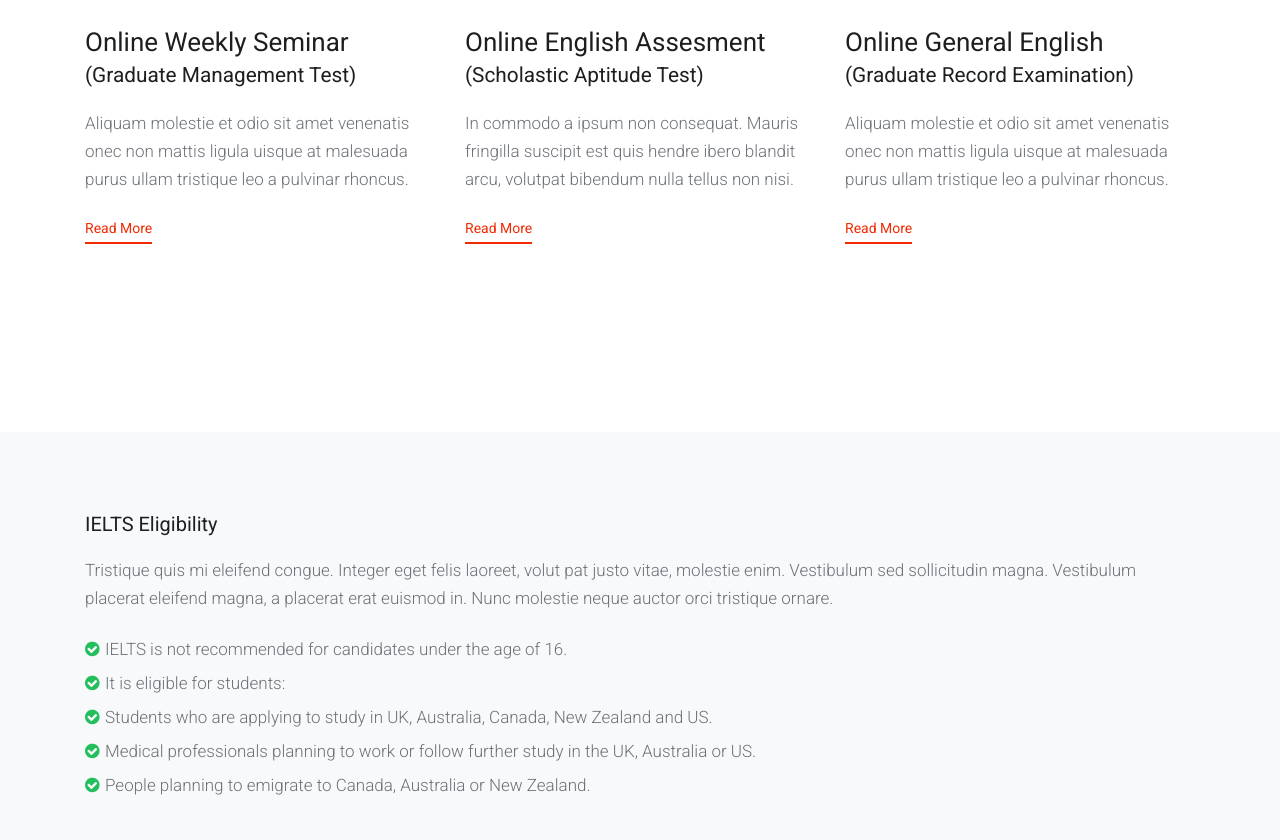
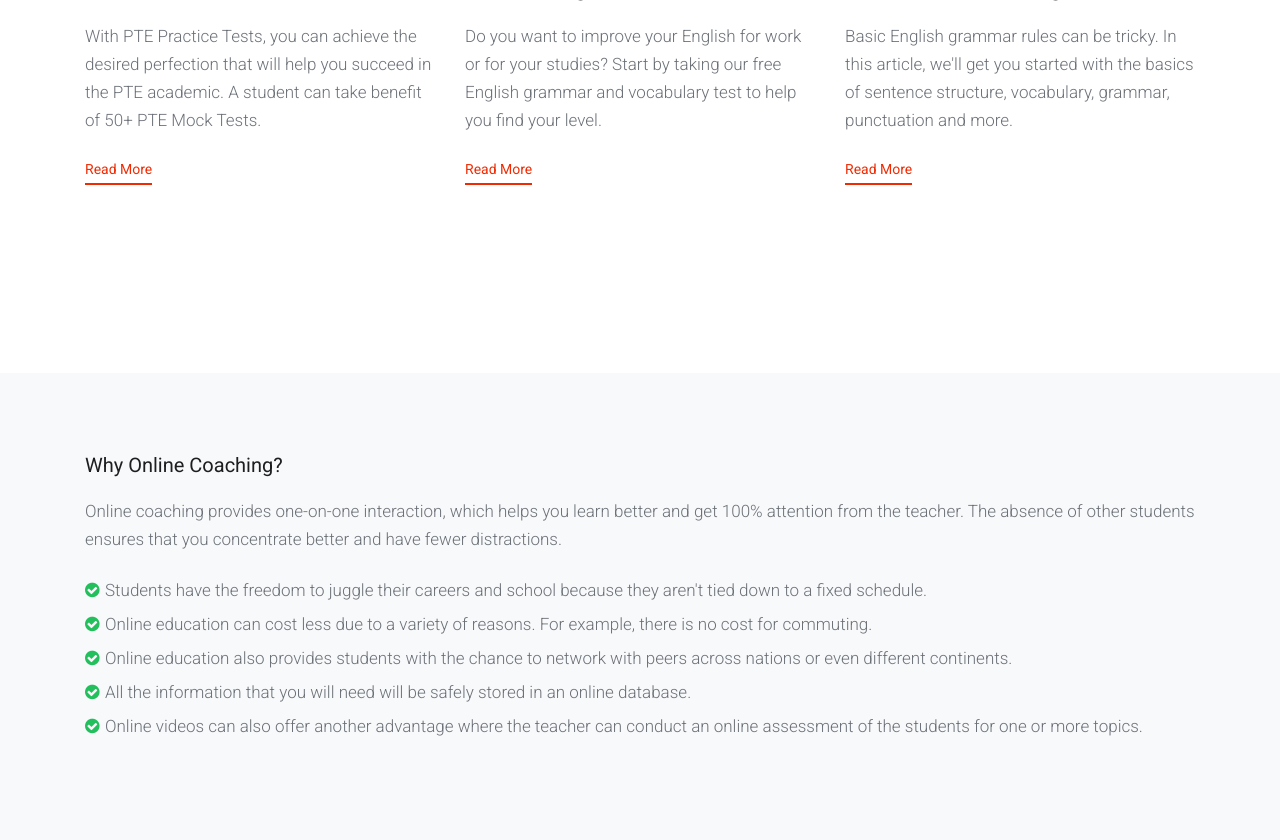
Before and after one commit to gu9/webapp_pte, a Flask app: page /onlineclasses in a window 1280 px wide. Shown: the part 1432-2272 px from the top of the page. Run offline with Flask 2, Linux system fonts and the light colour scheme; some libraries are stand-ins or nearby versions.

Commit message:
online classes page designed

```diff
--- a/application/templates/online-classes.html
+++ b/application/templates/online-classes.html
@@ -1,11 +1,10 @@
 {% extends "layout.html" %}
 {% block content %}
-    <div class="page-header">
+    <div class="page-header onlineeducation">
         <div class="container">
             <div class="row">
                 <div class="col-xl-6 col-lg-6 col-md-12 col-sm-12 col-12">
-                    <h1 class="page-title">Visa Coaching List Page</h1>
-                    <p class="page-description">Making an excellent website header design is very important. Page header is an excellent way to deliver a message. Make the website header active.</p>
+                    <h1 class="page-title">Online Classes</h1>
                 </div>
             </div>
         </div>
@@ -18,7 +17,7 @@
                     <nav aria-label="breadcrumb">
                         <ol class="breadcrumb">
                             <li class="breadcrumb-item"><a href="#">Home</a></li>
-                            <li class="breadcrumb-item active" aria-current="page">Visa Coaching List Page</li>
+                            <li class="breadcrumb-item active" aria-current="page">Online Classes</li>
                         </ol>
                     </nav>
                 </div>
@@ -26,6 +25,7 @@
         </div>
     </div>
     <!-- /.page breadcrumb -->
+
     <div class="content">
         <div class="container">
             <div class="row">
@@ -33,11 +33,11 @@
                     <div class="coaching-card">
                         <!-- coaching card -->
                         <div class="coaching-card-img zoomimg">
-                            <a href="#"><img src="static/images/coaching-img-1.jpg" alt="" class="img-fluid"></a>
+                            <a href="#"><img src="static/images/ielts3.jpg" width="500" height="500"  alt="" class="img-fluid"></a>
                         </div>
                         <div class="coaching-card-body">
                             <h2 class="coaching-card-title"><a href="#" class="title">Online IELTS Coaching</a></h2>
-                            <p>Quisque pellentesque eleifend arcu, eget consequ a pharetra rabiturbh est malesuada metus, ut hendrerit libero tellus sed diam.</p>
+                            <p>You’ll receive advice on each part of the test from our video tutor and a team of experienced IELTS educators. You can also share your experiences with other learners.</p>
                             <a href="#" class="btn-link-primary">Read More</a>
                         </div>
                     </div>
@@ -47,11 +47,11 @@
                     <div class="coaching-card">
                         <!-- coaching card -->
                         <div class="coaching-card-img zoomimg">
-                            <a href="#"><img src="static/images/coaching-img-2.jpg" alt="" class="img-fluid"></a>
+                            <a href="#"><img src="static/images/pte22.jpg" width="500" height="500" class="img-fluid"></a>
                         </div>
                         <div class="coaching-card-body">
                             <h2 class="coaching-card-title"><a href="#" class="title">Online PTE Coaching</a></h2>
-                            <p>Nunc vitae maximus felis, at eleifend risus. Mauris mollis elit eros, nec hendrerit metus posuere vitae anterdum mauris euismod in.</p>
+                            <p>Get one-on-one attention. Receive guidance, personalized tips and solutions. Boost your PTE Score with expert feedback related to your performance.</p>
                             <a href="#" class="btn-link-primary">Read More</a>
                         </div>
                     </div>
@@ -61,11 +61,11 @@
                     <div class="coaching-card">
                         <!-- coaching card -->
                         <div class="coaching-card-img zoomimg">
-                            <a href="#"><img src="static/images/coaching-img-3.jpg" alt="" class="img-fluid"></a>
+                            <a href="#"><img src="static/images/sp.jpg" width="500" height="500" alt="" class="img-fluid"></a>
                         </div>
                         <div class="coaching-card-body">
                             <h2 class="coaching-card-title"><a href="#" class="title">Online English Speaking</a></h2>
-                            <p>In pretium fermentum elit vulputate suscipit. In quis viverra nibh, non pretium nisi. Suspendisse et pretium tortor. </p>
+                            <p>Improve your knowledge of the English language and pronunciation and practice your speaking and vocabulary with our video lessons. </p>
                             <a href="#" class="btn-link-primary">Read More</a>
                         </div>
                     </div>
@@ -75,11 +75,11 @@
                     <div class="coaching-card">
                         <!-- coaching card -->
                         <div class="coaching-card-img zoomimg">
-                            <a href="#"><img src="static/images/coaching-img-4.jpg" alt="" class="img-fluid"></a>
+                            <a href="#"><img src="static/images/moke.jpg" width="500" height="500" class="img-fluid"></a>
                         </div>
                         <div class="coaching-card-body">
-                            <h2 class="coaching-card-title"><a href="#" class="title">Online Weekly Seminar <small> (Graduate Management Test)</small></a></h2>
-                            <p>Aliquam molestie et odio sit amet venenatis onec non mattis ligula uisque at malesuada purus ullam tristique leo a pulvinar rhoncus. </p>
+                            <h2 class="coaching-card-title"><a href="#" class="title">Online Mock Test <small> (Weekly Test)</small></a></h2>
+                            <p> With PTE Practice Tests, you can achieve the desired perfection that will help you succeed in the PTE academic. A student can take benefit of 50+ PTE Mock Tests. </p>
                             <a href="#" class="btn-link-primary">Read More</a>
                         </div>
                     </div>
@@ -89,11 +89,11 @@
                     <div class="coaching-card">
                         <!-- coaching card -->
                         <div class="coaching-card-img zoomimg">
-                            <a href="#"><img src="static/images/coaching-img-5.jpg" alt="" class="img-fluid"></a>
+                            <a href="#"><img src="static/images/ea.jpg" width="500" height="500" alt="" class="img-fluid"></a>
                         </div>
                         <div class="coaching-card-body">
-                            <h2 class="coaching-card-title"><a href="#" class="title">Online English Assesment <small> (Scholastic Aptitude Test)</small></a></h2>
-                            <p>In commodo a ipsum non consequat. Mauris fringilla suscipit est quis hendre ibero blandit arcu, volutpat bibendum nulla tellus non nisi. </p>
+                            <h2 class="coaching-card-title"><a href="#" class="title">Online English Assessment </a></h2>
+                            <p>Do you want to improve your English for work or for your studies? Start by taking our free English grammar and vocabulary test to help you find your level. </p>
                             <a href="#" class="btn-link-primary">Read More</a>
                         </div>
                     </div>
@@ -103,11 +103,11 @@
                     <div class="coaching-card">
                         <!-- coaching card -->
                         <div class="coaching-card-img zoomimg">
-                            <a href="#"><img src="static/images/coaching-img-6.jpg" alt="" class="img-fluid"></a>
+                            <a href="#"><img src="static/images/ge.jpg" width="500" height="500" alt="" class="img-fluid"></a>
                         </div>
                         <div class="coaching-card-body">
-                            <h2 class="coaching-card-title"><a href="#" class="title">Online General English <small>  (Graduate Record Examination)</small></a></h2>
-                            <p>Aliquam molestie et odio sit amet venenatis onec non mattis ligula uisque at malesuada purus ullam tristique leo a pulvinar rhoncus. </p>
+                            <h2 class="coaching-card-title"><a href="#" class="title">Online General English </a></h2>
+                            <p>Basic English grammar rules can be tricky. In this article, we'll get you started with the basics of sentence structure, vocabulary, grammar, punctuation and more. </p>
                             <a href="#" class="btn-link-primary">Read More</a>
                         </div>
                     </div>
@@ -121,28 +121,28 @@
             <div class="container">
                 <div class="row">
                     <div class="col-xl-12 col-lg-12 col-md-12 col-sm-12 col-12">
-                        <h3>IELTS Eligibility</h3>
-                        <p>Tristique quis mi eleifend congue. Integer eget felis laoreet, volut pat justo vitae, molestie enim. Vestibulum sed sollicitudin magna. Vestibulum placerat eleifend magna, a placerat erat euismod in. Nunc molestie neque auctor orci tristique ornare.</p>
+                        <h3>Why Online Coaching?</h3>
+                        <p>Online coaching provides one-on-one interaction, which helps you learn better and get 100% attention from the teacher. The absence of other students ensures that you concentrate better and have fewer distractions.</p>
                         <ul class="listnone check-circle">
-                            <li>IELTS is not recommended for candidates under the age of 16.</li>
-                            <li>It is eligible for students:</li>
-                            <li>Students who are applying to study in UK, Australia, Canada, New Zealand and US.</li>
-                            <li>Medical professionals planning to work or follow further study in the UK, Australia or US.</li>
-                            <li>People planning to emigrate to Canada, Australia or New Zealand.</li>
+                            <li>Students have the freedom to juggle their careers and school because they aren't tied down to a fixed schedule.</li>
+                            <li>Online education can cost less due to a variety of reasons. For example, there is no cost for commuting.</li>
+                            <li>Online education also provides students with the chance to network with peers across nations or even different continents.</li>
+                            <li>All the information that you will need will be safely stored in an online database.</li>
+                            <li>Online videos can also offer another advantage where the teacher can conduct an online assessment of the students for one or more topics.</li>
                         </ul>
                     </div>
                 </div>
             </div>
         </div>
-        <div class="bg-section bg-background mb60" style="background-image:url('static/images/cta-img.jpg');">
+        <div class="bg-section bg-background mb60" style="background-image:url('static/images/slider-smile.jpg');">
             <div class="cta-wrapper">
                 <div class="container">
                     <div class="row">
                         <div class="col-xl-6 col-lg-6 col-md-8 col-sm-12 col-12">
                             <div class="cta-caption">
-                                <h1>Interested in IELTS <br> Coaching ?</h1>
-                                <p class="mb30"> Join the best IELTS coaching center ullam imperdiet ligulaa metus porttitor auctoruis at imperdiet massa.</p>
-                                <a href="#" class="btn btn-default">Get Free Assessment</a>
+                                <h1>Interested in Online<br> Coaching ?</h1>
+                                <p class="mb30"> Join the best coaching center.</p>
+                                <a href="{{ url_for('contactus') }}" class="btn btn-default">Get Free Assessment</a>
                             </div>
                         </div>
                     </div>
```
